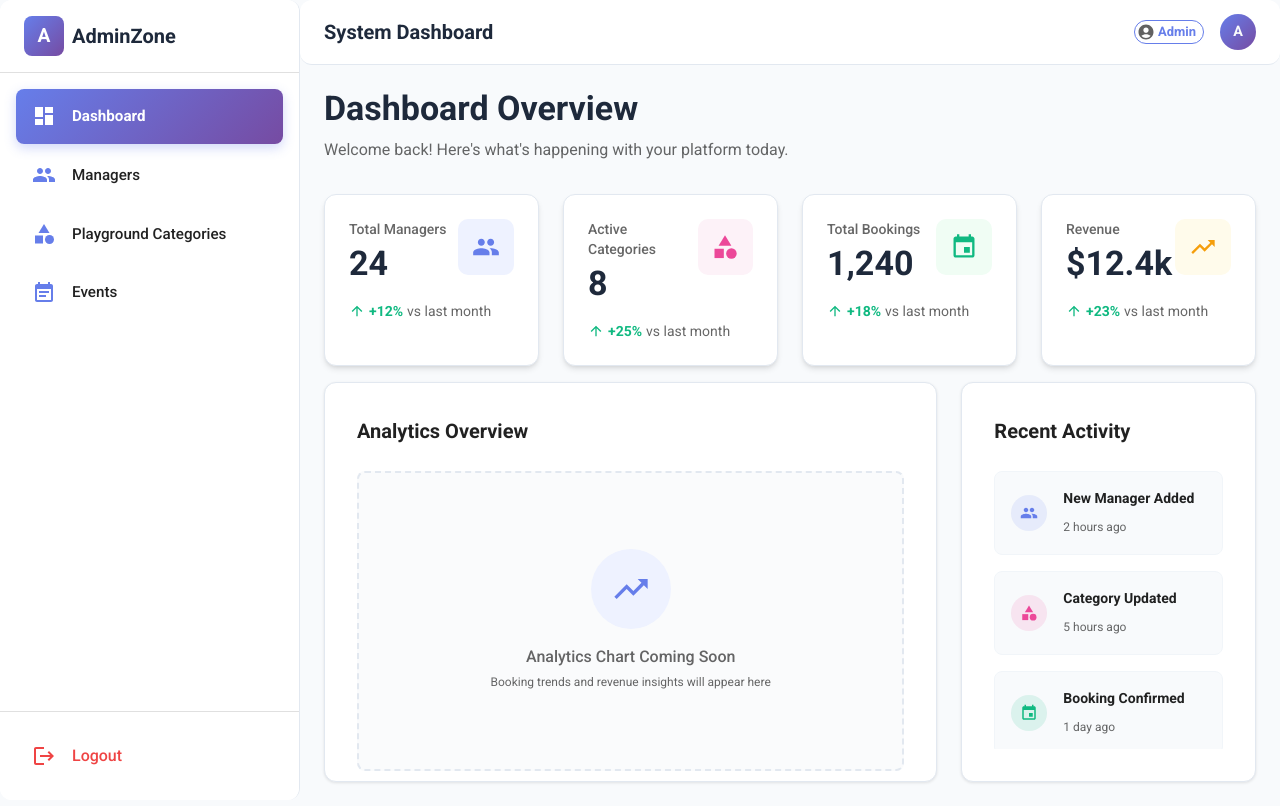
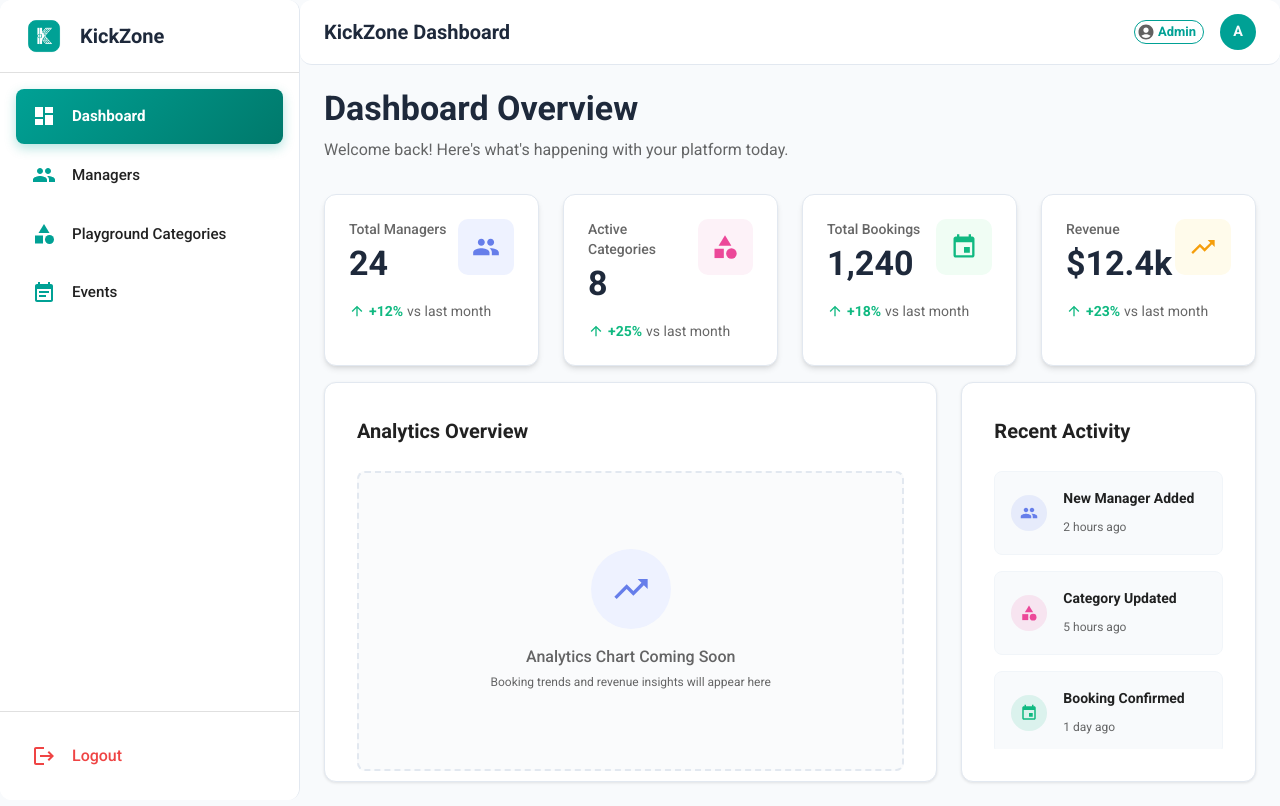
Before and after one commit to Chamaeleo-Tech/playgroup-booking-ms, a Next.js app: page /dashboard in a window 1280 px wide. Built offline with nearby package versions, Linux system fonts and the light colour scheme; sample sign-in values are in the browser's storage.

Commit message:
change dashboard theme

```diff
--- a/app/dashboard/layout.tsx
+++ b/app/dashboard/layout.tsx
@@ -20,6 +20,7 @@ import {
     Chip,
     Stack
 } from '@mui/material';
+import Image from "next/image";
 import {
     Menu as MenuIcon,
     Dashboard as DashboardIcon,
@@ -74,25 +75,26 @@ export default function DashboardLayout({ children }: Props) {
     const drawer = (
         <Box sx={{ height: '100%', display: 'flex', flexDirection: 'column', bgcolor: '#ffffff' }}>
             <Toolbar sx={{ px: 3, py: 2 }}>
-                <Box sx={{ display: 'flex', alignItems: 'center', gap: 1 }}>
+                <Box sx={{ display: 'flex', alignItems: 'center', gap: 2 }}>
                     <Box
                         sx={{
                             width: 40,
                             height: 40,
-                            borderRadius: 2,
-                            background: 'linear-gradient(135deg, #667eea 0%, #764ba2 100%)',
                             display: 'flex',
                             alignItems: 'center',
                             justifyContent: 'center',
-                            color: 'white',
-                            fontWeight: 'bold',
-                            fontSize: '1.2rem'
                         }}
                     >
-                        A
+                        <Image
+                            src="/logo.png"
+                            alt="KickZone Logo"
+                            width={40}
+                            height={40}
+                            style={{ objectFit: 'contain' }}
+                        />
                     </Box>
                     <Typography variant="h6" sx={{ fontWeight: 800, color: '#1e293b' }}>
-                        AdminZone
+                        KickZone
                     </Typography>
                 </Box>
             </Toolbar>
@@ -109,14 +111,14 @@ export default function DashboardLayout({ children }: Props) {
                                 py: 1.5,
                                 transition: 'all 0.2s ease',
                                 '&.Mui-selected': {
-                                    background: 'linear-gradient(135deg, #667eea 0%, #764ba2 100%)',
+                                    background: 'linear-gradient(135deg, #00a195 0%, #00796b 100%)',
                                     color: 'white',
-                                    boxShadow: '0 4px 12px rgba(102, 126, 234, 0.3)',
+                                    boxShadow: '0 4px 12px rgba(0, 161, 149, 0.3)',
                                     '& .MuiListItemIcon-root': {
                                         color: 'white',
                                     },
                                     '&:hover': {
-                                        background: 'linear-gradient(135deg, #667eea 0%, #764ba2 100%)',
+                                        background: 'linear-gradient(135deg, #00a195 0%, #00796b 100%)',
                                     }
                                 },
                                 '&:hover': {
@@ -125,7 +127,7 @@ export default function DashboardLayout({ children }: Props) {
                             }}
                         >
                             <ListItemIcon sx={{
-                                color: pathname === item.path ? 'white' : '#667eea',
+                                color: pathname === item.path ? 'white' : 'primary.main',
                                 minWidth: 40
                             }}>
                                 {item.icon}
@@ -199,7 +201,7 @@ export default function DashboardLayout({ children }: Props) {
                         <MenuIcon />
                     </IconButton>
                     <Typography variant="h6" noWrap component="div" sx={{ flexGrow: 1, fontWeight: 600 }}>
-                        System Dashboard
+                        KickZone Dashboard
                     </Typography>
                     <Stack direction="row" spacing={2} alignItems="center">
                         <Chip
@@ -208,8 +210,8 @@ export default function DashboardLayout({ children }: Props) {
                             variant="outlined"
                             size="small"
                             sx={{
-                                borderColor: '#667eea',
-                                color: '#667eea',
+                                borderColor: 'primary.main',
+                                color: 'primary.main',
                                 fontWeight: 600
                             }}
                         />
@@ -217,7 +219,7 @@ export default function DashboardLayout({ children }: Props) {
                             sx={{
                                 width: 36,
                                 height: 36,
-                                background: 'linear-gradient(135deg, #667eea 0%, #764ba2 100%)',
+                                bgcolor: 'primary.main',
                                 fontSize: '0.9rem',
                                 fontWeight: 'bold'
                             }}
--- a/app/layout.tsx
+++ b/app/layout.tsx
@@ -3,8 +3,8 @@ import { Toaster } from "react-hot-toast";
 import "./globals.css";
 
 export const metadata = {
-  title: "Playground Admin",
-  description: "Admin Dashboard for Playground Booking System",
+  title: "KickZone Admin",
+  description: "Admin Dashboard for KickZone Booking System",
 };
 
 export default function RootLayout({
--- a/components/ThemeRegistry/theme.ts
+++ b/components/ThemeRegistry/theme.ts
@@ -13,7 +13,7 @@ const theme = createTheme({
     palette: {
         mode: 'light',
         primary: {
-            main: '#4f46e5', // Indigo 600
+            main: '#00a195', // Teal
         },
         secondary: {
             main: '#ec4899', // Pink 500
```
Also changed, not shown: app/(auth)/login/page.tsx (+24 -33 lines), components/sidebar.tsx (+12 -4 lines), public/logo.png (added).
